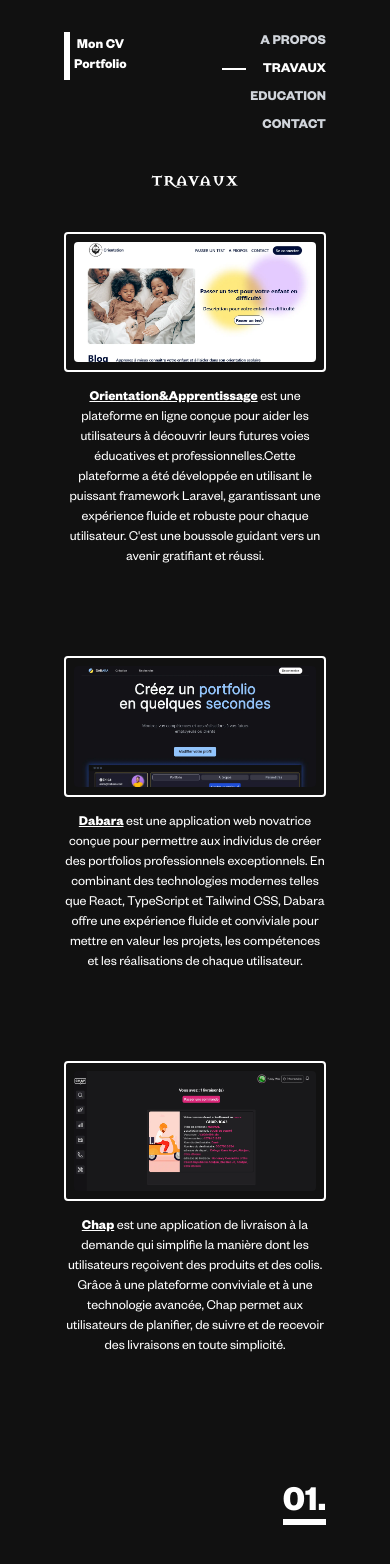
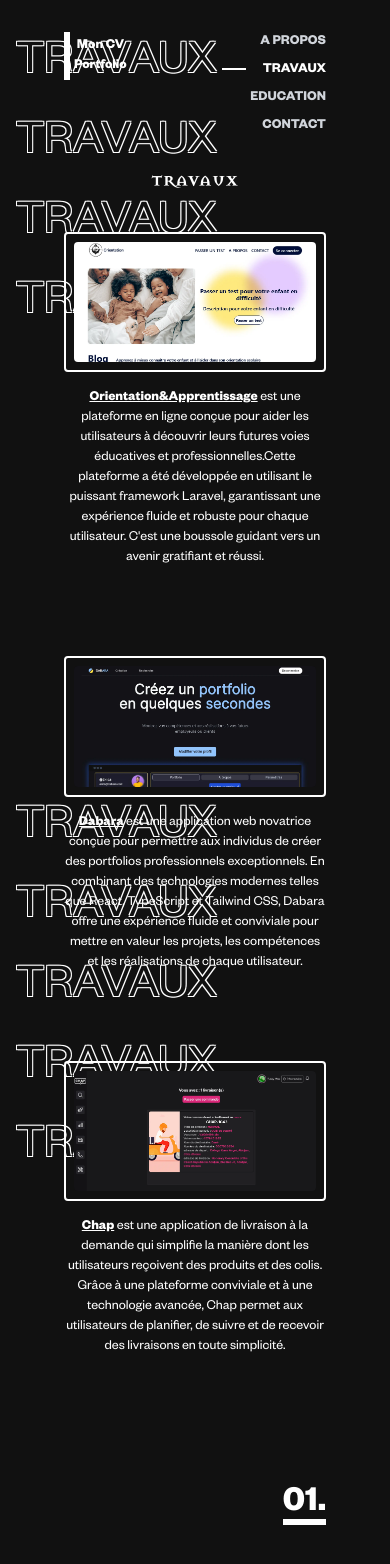
Before and after one commit to IsraelBoka/portfolio, a SvelteKit app: page /travaux in a window 390 px wide. Shown: the top 1564 px of the page. Before the commit the page ends 1541 px from the top, so only its background shows below. Built offline with nearby package versions, Linux system fonts and the light colour scheme.

Commit message:
travaux marquee

```diff
--- a/src/routes/+layout.svelte
+++ b/src/routes/+layout.svelte
@@ -4,8 +4,8 @@
 	import { base } from '$app/paths';
 </script>
 
-<div class="container">
-	<nav class="flex justify-between py-8 px-16">
+<div class="container h-full">
+	<nav class="flex justify-between py-8 px-16 relative z-10">
 		<div class="text-white h-12 text-sm font-bold flex">
 			<div class="h-12 w-1.5 bg-white" />
 			<div class="flex flex-col items-center justify-center mx-1 my-2">
--- a/src/routes/travaux/+page.svelte
+++ b/src/routes/travaux/+page.svelte
@@ -2,7 +2,32 @@
 	import { base } from '$app/paths';
 </script>
 
-<section class="px-16">
+<div
+	id="background-text "
+	class="pointer-events-none absolute z-0 w-full h-full top-0 bottom-0 inset-0"
+>
+	<div class="relative flex text-[#111111] text-stroke-3">
+		<div class="py-4 uppercase flex-col flex animate-marquee-up whitespace-nowrap h-screen">
+			<span class="text-5xl lg:text-7xl mx-4 my-4">Travaux </span>
+			<span class="text-5xl lg:text-7xl mx-4 my-4">Travaux </span>
+			<span class="text-5xl lg:text-7xl mx-4 my-4">Travaux </span>
+			<span class="text-5xl lg:text-7xl mx-4 my-4">Travaux </span>
+			<span class="text-5xl lg:text-7xl mx-4 my-4">Travaux </span>
+		</div>
+
+		<div
+			class="absolute py-4 uppercase flex-col flex top-0 animate-marquee-down whitespace-nowrap h-screen text-[#111111] text-stroke-3"
+		>
+			<span class="text-5xl lg:text-7xl mx-4 my-4">Travaux </span>
+			<span class="text-5xl lg:text-7xl mx-4 my-4">Travaux </span>
+			<span class="text-5xl lg:text-7xl mx-4 my-4">Travaux </span>
+			<span class="text-5xl lg:text-7xl mx-4 my-4">Travaux </span>
+			<span class="text-5xl lg:text-7xl mx-4 my-4">Travaux </span>
+		</div>
+	</div>
+</div>
+<section class="px-16 relative z-10">
+	<div class="">
 		<h1 class="text-2xl text-white text-center font-Crusader">Travaux</h1>
 		<div class="gap-2 flex flex-col">
 			<div class="grid lg:grid-cols-2 my-8">
@@ -24,8 +49,8 @@
 							Orientation&Apprentissage</a
 						> est une plateforme en ligne conçue pour aider les utilisateurs à découvrir leurs futures
 						voies éducatives et professionnelles.Cette plateforme a été développée en utilisant le puissant
-					framework Laravel, garantissant une expérience fluide et robuste pour chaque utilisateur. C'est
-					une boussole guidant vers un avenir gratifiant et réussi.
+						framework Laravel, garantissant une expérience fluide et robuste pour chaque utilisateur.
+						C'est une boussole guidant vers un avenir gratifiant et réussi.
 					</p>
 				</div>
 			</div>
@@ -80,4 +105,11 @@
 				</div>
 			</div>
 		</div>
+	</div>
 </section>
+
+<style>
+	.text-stroke-3 {
+		text-shadow: -1px -1px 0 white, 1px -1px 0 white, -1px 1px 0 white, 1px 1px 0 white;
+	}
+</style>
--- a/tailwind.config.js
+++ b/tailwind.config.js
@@ -20,11 +20,21 @@ export default {
 				marquee2: {
 					'0%': { transform: 'translateX(100%)' },
 					'100%': { transform: 'translateX(0%)' }
+				},
+				'marquee-down': {
+					'0%': { transform: 'translateY(0%)' },
+					'100%': { transform: 'translateY(-100%)' }
+				},
+				'marquee-up': {
+					'0%': { transform: 'translateY(100%)' },
+					'100%': { transform: 'translateY(0%)' }
 				}
 			},
 			animation: {
 				marquee: 'marquee 60s linear infinite',
-				marquee2: 'marquee2 60s linear infinite'
+				marquee2: 'marquee2 60s linear infinite',
+				'marquee-down': 'marquee-down 60s linear infinite',
+				'marquee-up': 'marquee-up 60s linear infinite'
 			}
 		}
 	},
```
Lines whose indentation alone changed are shown as unchanged.
